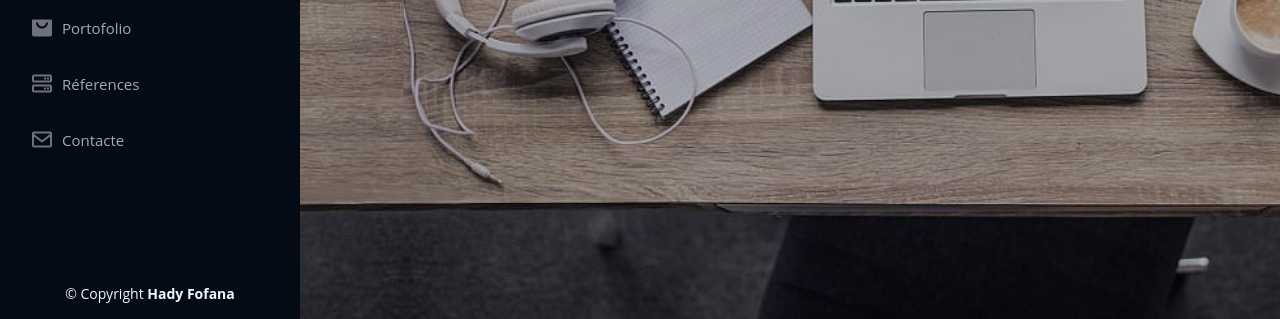
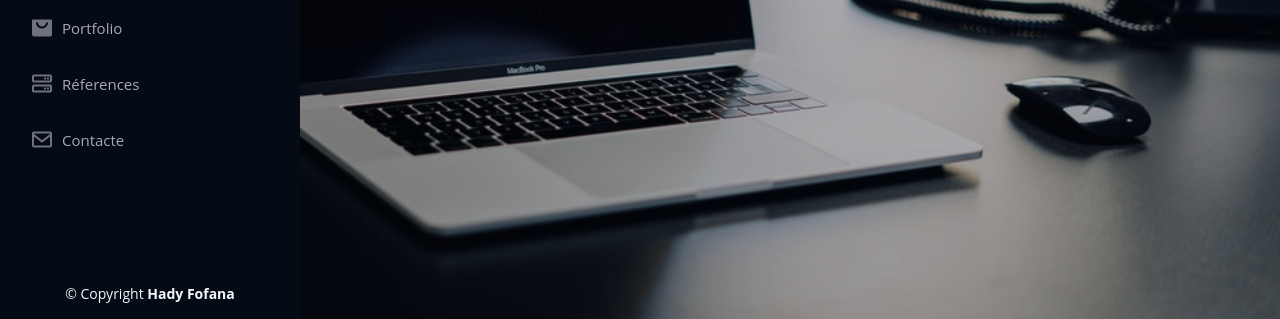
Before and after one commit to hedycarter/hedycarter.github.io, a plain HTML site: page index.html in a window 1280 px wide. Shown: the part 481-800 px from the top of the page. Drawn offline with Linux system fonts and the light colour scheme.

Commit message:
mise a jour

```diff
--- a/assets/css/style.css
+++ b/assets/css/style.css
@@ -198,7 +198,7 @@ h1, h2, h3, h4, h5, h6 {
 #hero {
   width: 100%;
   height: 100vh;
-  background: url("../img/hady.jpg") top center;
+  background: url("../img/10hady.jpg") top center;
   background-size: cover;
 }
 #hero:before {
--- a/index.html
+++ b/index.html
@@ -62,7 +62,7 @@
           <li><a href="#about" class="nav-link scrollto"><i class="bx bx-user"></i> <span>Profile</span></a></li>
           <li><a href="#resume" class="nav-link scrollto"><i class="bx bxs-graduation"></i> <span>Formations</span></a></li>
           <li><a href="#skills" class="nav-link scrollto"><i class="bx bx-code-alt"></i> <span>Compétences</span></a></li>
-          <li><a href="#portfolio" class="nav-link scrollto"><i class="bx bxs-shopping-bag-alt"></i> <span>Portofolio</span></a></li>
+          <li><a href="#portfolio" class="nav-link scrollto"><i class="bx bxs-shopping-bag-alt"></i> <span>Portfolio</span></a></li>
           <li><a href="#services" class="nav-link scrollto"><i class="bx bx-server"></i> <span>Réferences</span></a></li>
 
           <li><a href="#contact" class="nav-link scrollto"><i class="bx bx-envelope"></i> <span>Contacte</span></a></li>
```
Also changed, not shown: assets/img/h.jpg (added).
